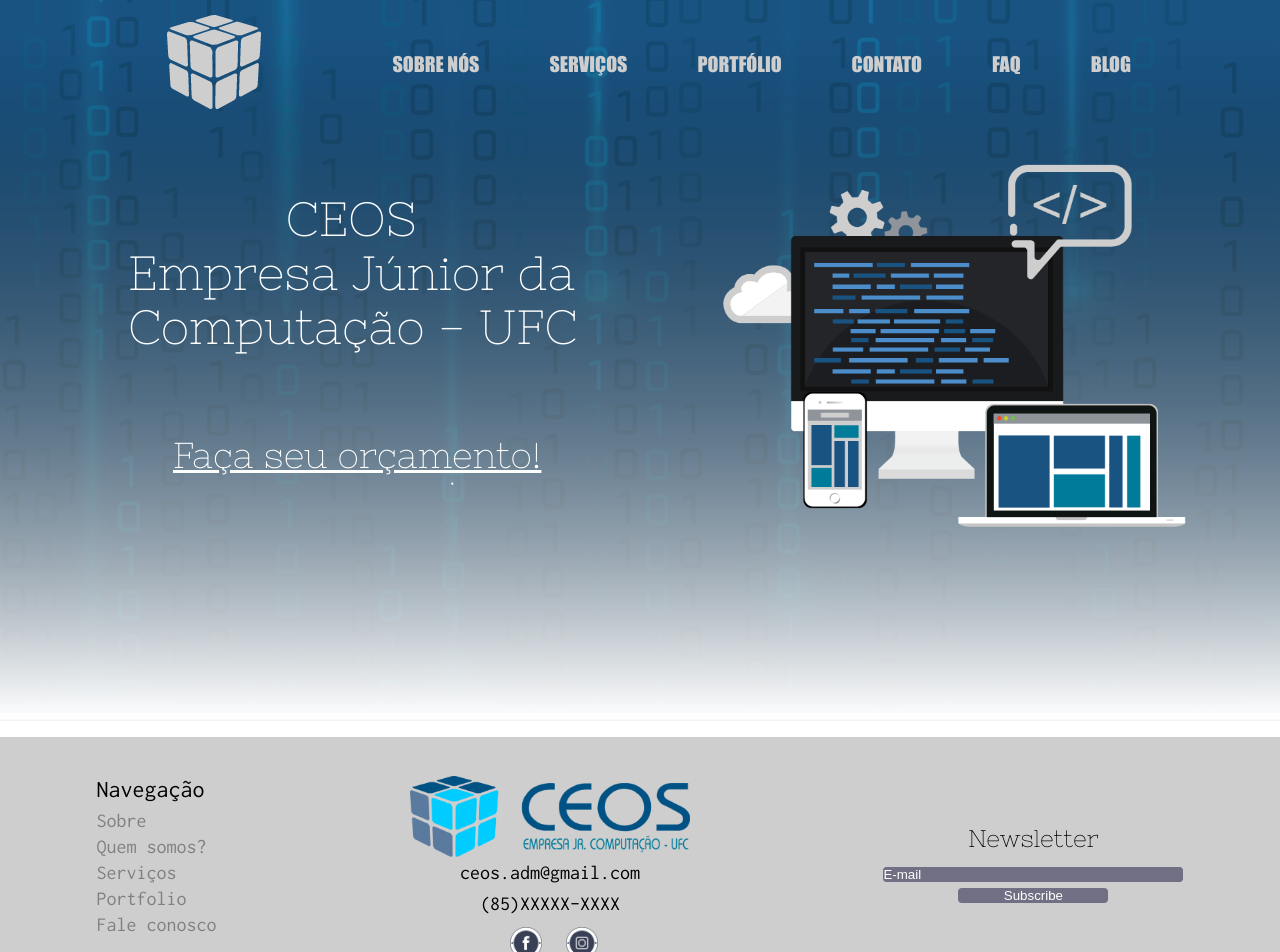
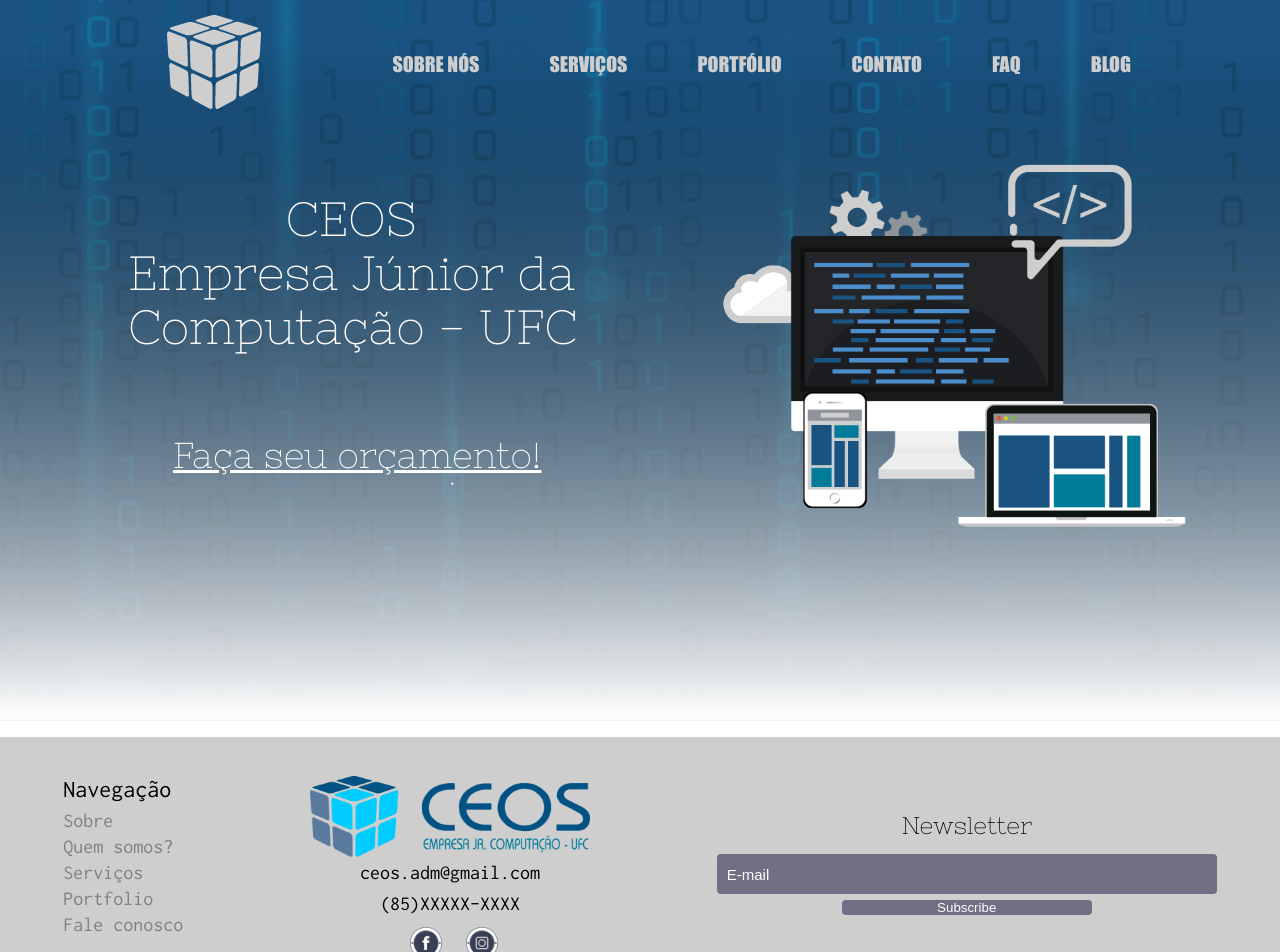
Before and after one commit to jvkass/SitedaCeos, a React (Create React App) app: page /#/home in a window 1280 px wide. Shown: the top 952 px of the page. Built offline with nearby package versions, Linux system fonts and the light colour scheme.

Commit message:
edited form

```diff
--- a/src/components/Contato/Contato.css
+++ b/src/components/Contato/Contato.css
@@ -1,26 +1,32 @@
-.formulario {
-    padding: 60px 10px;
-    font-family: Arial, Helvetica, sans-serif;
+.formulario{
+    width: 100%;
+    bottom: 0px;
+}
+.fild:nth-child(1) { width: 250px; }
+.fild:nth-child(2) { width: 250px;  }
+
+
+.form{
+    padding: 20px;
+    display: flex;
+    flex-direction: column;
+    align-items: center;
+
+    margin: 150px;
 }
 
-.form{
-    display: flex;
-    flex-direction: column;
-
-}
-
-.fild{
+input{
+    height: 40px;
+    width: 500px;
     padding: 10px;
     margin-bottom: 15px;
     border: 1px;
-
     border-radius: 5px;
     font-family: Arial, Helvetica, sans-serif; font-size: 15px;
     background: #805c5c;
     color: black ;
 
 }
-input{
-    width: 300px;
-
-}
+.teste{	position: absolute;
+	top: 120px;
+	left: 42%;}
--- a/src/components/Contato/Contato.js
+++ b/src/components/Contato/Contato.js
@@ -7,13 +7,13 @@
         return(
             <section className="formulario">
             <div>
-            <h1>Entre em contato!</h1>
+            <h1 className="teste">Entre em contato!</h1>
             <form  className="form" name="formteste" action="" method="post">
 
                 <input className="fild" type="text" name="nome" value="Nome" required="required"></input>
                 <input  className="fild" type="text" name="email" value="Email" required="required"></input>
                 <input className="fild" type="text" name="assunto" value="assunto" required="required" ></input>
-                <textarea className="fild" name="mensagem" value="Sua mensagem"></textarea>
+                <input className="fild" name="mensagem" value="Sua mensagem"></input>
                 <input className="fild" type="submit" name="enviar" value="enviar"></input>
 
             </form>
```
